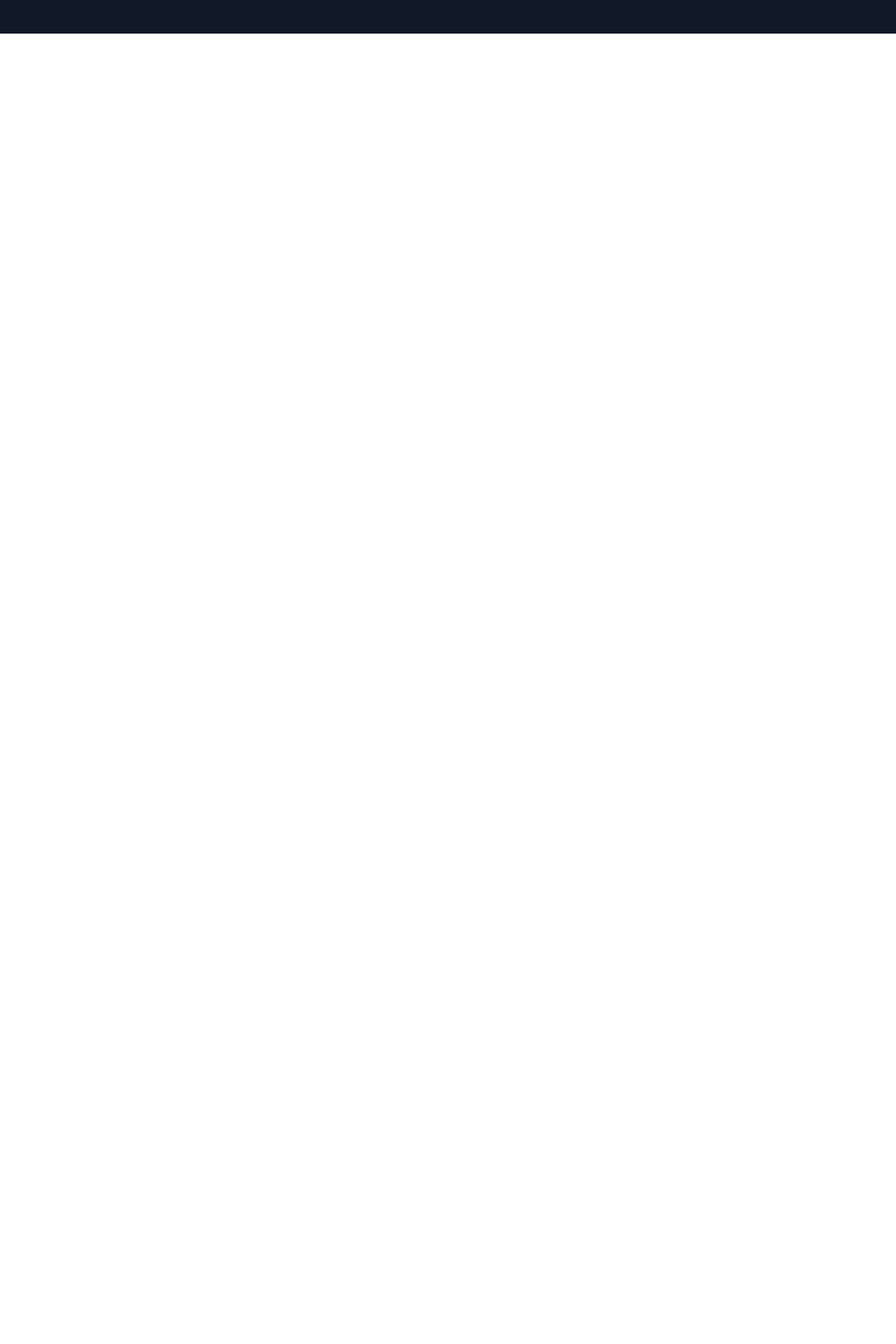
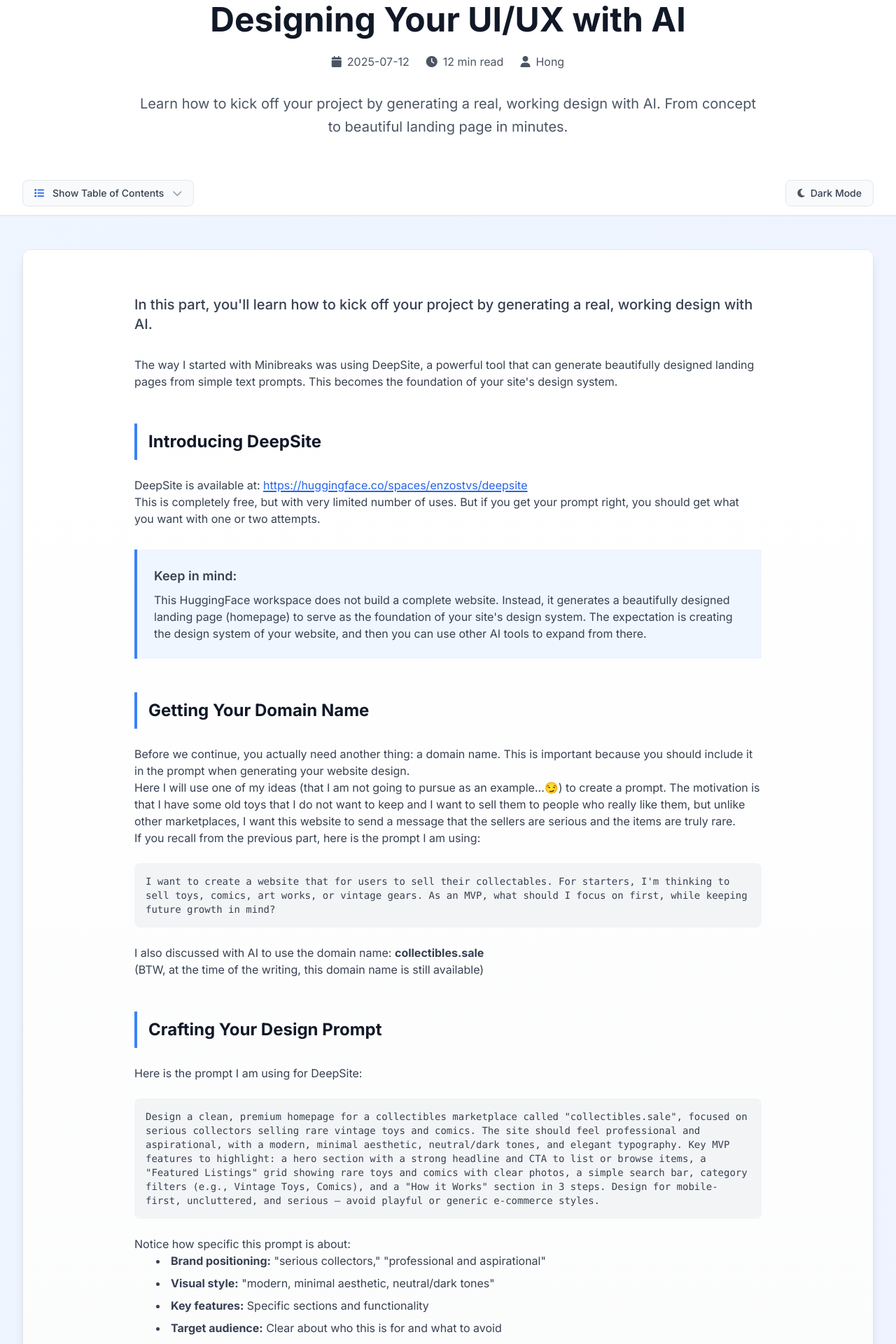
Before and after one commit to sowenzhang/hongincanada, a SvelteKit app: page /series/part-5-designing-ui-ux in a window 1280 px wide. Before the commit this address had no page. Shown: the part 220-2140 px from the top of the page at 70% size. Before the commit the page ends 800 px from the top, so only its background shows below. Built offline with nearby package versions, Linux system fonts and the light colour scheme.

Commit message:
add part-5

```diff
--- a/src/lib/data/seriesData.ts
+++ b/src/lib/data/seriesData.ts
@@ -60,8 +60,8 @@ export const seriesParts = [
         title: "Designing Your UI/UX with AI",
         description: "Explore how to use AI for wireframing, generating page layouts, and writing user-facing copy. Homework: Draw or describe your main page's layout based on AI suggestions.",
         readTime: "12 min read",
-        publishDate: "2025-07-08",
-        status: "coming-soon",
+        publishDate: "2025-07-12",
+        status: "published",
         slug: "part-5-designing-ui-ux",
         canonical: "https://hongincanada.com/series/part-5-designing-ui-ux",
         ogImage: "https://hongincanada.com/profile.png"
--- a/src/routes/series/part-4-crafting-idea-mvp/+page.svelte
+++ b/src/routes/series/part-4-crafting-idea-mvp/+page.svelte
@@ -22,7 +22,7 @@
 	];
 </script>
 
-<BaseSeriesPage {articleData} {navigation} {tableOfContents} disableNextPart={true}>
+<BaseSeriesPage {articleData} {navigation} {tableOfContents}>
 	<!-- Custom header content -->
 	<svelte:fragment slot="header">
 		<h1
--- /dev/null
+++ b/src/routes/series/part-5-designing-ui-ux/+page.svelte
@@ -0,0 +1,222 @@
+<script>
+	import BaseSeriesPage from '$lib/components/BaseSeriesPage.svelte';
+	import { getArticleData, getNavigationData } from '$lib/data/seriesData';
+
+	// Get centralized data for Part 5
+	const articleData = getArticleData(5);
+	const navigation = getNavigationData(5);
+
+	// Table of contents
+	const tableOfContents = [
+		{ id: 'intro', title: 'Introduction', level: 1 },
+		{ id: 'deepsite-introduction', title: 'Introducing DeepSite', level: 1 },
+		{ id: 'domain-name', title: 'Getting Your Domain Name', level: 1 },
+		{ id: 'crafting-prompt', title: 'Crafting Your Design Prompt', level: 1 },
+		{ id: 'generated-result', title: 'The Generated Result', level: 1 },
+		{ id: 'technical-notes', title: 'Technical Notes', level: 1 },
+		{ id: 'homework', title: 'Homework', level: 1 }
+	];
+</script>
+
+<BaseSeriesPage {articleData} {navigation} {tableOfContents} disableNextPart={true}>
+	<!-- Custom header content -->
+	<svelte:fragment slot="header">
+		<h1
+			class="mb-6 text-center text-4xl font-bold text-gray-900 transition-colors md:text-5xl dark:text-white"
+		>
+			Designing Your UI/UX with AI
+		</h1>
+
+		<div
+			class="mb-8 flex flex-wrap items-center justify-center gap-6 text-gray-600 dark:text-gray-400"
+		>
+			<span><i class="fas fa-calendar mr-2"></i>{articleData?.publishDate}</span>
+			<span><i class="fas fa-clock mr-2"></i>{articleData?.readTime}</span>
+			<span><i class="fas fa-user mr-2"></i>Hong</span>
+		</div>
+
+		<p
+			class="mx-auto max-w-4xl text-center text-xl leading-relaxed text-gray-600 dark:text-gray-300"
+		>
+			Learn how to kick off your project by generating a real, working design with AI. From concept to beautiful landing page in minutes.
+		</p>
+	</svelte:fragment>
+
+	<!-- Main content -->
+
+	<section id="intro">
+		<p class="lead mb-8 text-xl font-medium text-gray-800 dark:text-gray-200">
+			In this part, you'll learn how to kick off your project by generating a real, working design with AI.
+		</p>
+
+		<p>
+			The way I started with Minibreaks was using DeepSite, a powerful tool that can generate beautifully designed landing pages from simple text prompts. This becomes the foundation of your site's design system.
+		</p>
+	</section>
+
+	<section id="deepsite-introduction">
+		<h2>Introducing DeepSite</h2>
+
+		<p>
+			DeepSite is available at: <a href="https://huggingface.co/spaces/enzostvs/deepsite" target="_blank" rel="noopener">https://huggingface.co/spaces/enzostvs/deepsite</a>
+		</p>
+
+		<p>
+			This is completely free, but with very limited number of uses. But if you get your prompt right, you should get what you want with one or two attempts.
+		</p>
+
+		<div class="not-prose my-8 border-l-4 border-blue-500 bg-blue-50 p-6 dark:bg-blue-900/20">
+			<p class="mb-2 text-lg font-semibold text-blue-700 dark:text-blue-300">
+				Keep in mind:
+			</p>
+			<p class="mb-0 text-blue-700 dark:text-blue-300">
+				This HuggingFace workspace does not build a complete website. Instead, it generates a beautifully designed landing page (homepage) to serve as the foundation of your site's design system. The expectation is creating the design system of your website, and then you can use other AI tools to expand from there.
+			</p>
+		</div>
+	</section>
+
+	<section id="domain-name">
+		<h2>Getting Your Domain Name</h2>
+
+		<p>
+			Before we continue, you actually need another thing: a domain name. This is important because you should include it in the prompt when generating your website design.
+		</p>
+
+		<p>
+			Here I will use one of my ideas (that I am not going to pursue as an example...😏) to create a prompt. The motivation is that I have some old toys that I do not want to keep and I want to sell them to people who really like them, but unlike other marketplaces, I want this website to send a message that the sellers are serious and the items are truly rare.
+		</p>
+
+		<p>
+			If you recall from the previous part, here is the prompt I am using:
+		</p>
+
+		<div class="not-prose my-6 rounded-lg bg-gray-100 p-4 dark:bg-gray-800">
+			<p class="mb-0 font-mono text-sm text-gray-700 dark:text-gray-300">
+				I want to create a website that for users to sell their collectables. For starters, I'm thinking to sell toys, comics, art works, or vintage gears. As an MVP, what should I focus on first, while keeping future growth in mind?
+			</p>
+		</div>
+
+		<p>
+			I also discussed with AI to use the domain name: <strong>collectibles.sale</strong><br>
+			(BTW, at the time of the writing, this domain name is still available)
+		</p>
+	</section>
+
+	<section id="crafting-prompt">
+		<h2>Crafting Your Design Prompt</h2>
+
+		<p>
+			Here is the prompt I am using for DeepSite:
+		</p>
+
+		<div class="not-prose my-6 rounded-lg bg-gray-100 p-4 dark:bg-gray-800">
+			<p class="mb-0 font-mono text-sm text-gray-700 dark:text-gray-300">
+				Design a clean, premium homepage for a collectibles marketplace called "collectibles.sale", focused on serious collectors selling rare vintage toys and comics. The site should feel professional and aspirational, with a modern, minimal aesthetic, neutral/dark tones, and elegant typography. Key MVP features to highlight: a hero section with a strong headline and CTA to list or browse items, a "Featured Listings" grid showing rare toys and comics with clear photos, a simple search bar, category filters (e.g., Vintage Toys, Comics), and a "How it Works" section in 3 steps. Design for mobile-first, uncluttered, and serious — avoid playful or generic e-commerce styles.
+			</p>
+		</div>
+
+		<p>
+			Notice how specific this prompt is about:
+		</p>
+
+		<ul>
+			<li><strong>Brand positioning:</strong> "serious collectors," "professional and aspirational"</li>
+			<li><strong>Visual style:</strong> "modern, minimal aesthetic, neutral/dark tones"</li>
+			<li><strong>Key features:</strong> Specific sections and functionality</li>
+			<li><strong>Target audience:</strong> Clear about who this is for and what to avoid</li>
+		</ul>
+	</section>
+
+	<section id="generated-result">
+		<h2>The Generated Result</h2>
+
+		<p>
+			Here is the result:
+		</p>
+
+		<div class="not-prose my-8 rounded-lg bg-gray-100 p-4 dark:bg-gray-800">
+			<p class="mb-2 text-center text-gray-600 dark:text-gray-400">
+				<img src="/ai-series/ai-generated-design.jpg" alt="AI Generated Design Screenshot" class="max-w-full h-auto rounded-lg shadow-lg">
+			</p>
+		</div>
+
+		<p>
+			You can also visit my HuggingFace space to view this generated page: <br>
+			<a href="https://huggingface.co/spaces/hongincanada/collectibles-sale" target="_blank" rel="noopener">https://huggingface.co/spaces/hongincanada/collectibles-sale</a>
+		</p>
+
+		<p>
+			Honestly, it's a very good starting point. Copy the source code, and create a new file in your local machine (anywhere is fine), call it <code>generated.html</code>, paste the entire code to there. We will use it in the next section.
+		</p>
+	</section>
+
+	<section id="technical-notes">
+		<h2>Technical Notes</h2>
+
+		<p>
+			Two technical notes about the generated code:
+		</p>
+
+		<div class="not-prose my-6 space-y-4">
+			<div class="flex items-start space-x-4">
+				<div class="flex h-8 w-8 flex-shrink-0 items-center justify-center rounded-full bg-blue-500 text-white font-bold">
+					1
+				</div>
+				<div>
+					<p class="text-gray-700 dark:text-gray-300">
+						It uses <strong>Tailwind CSS v3</strong>, a popular utility-based framework for styling. Tailwind v4 exists now, but v3 is still perfectly fine for a prototype.
+					</p>
+				</div>
+			</div>
+
+			<div class="flex items-start space-x-4">
+				<div class="flex h-8 w-8 flex-shrink-0 items-center justify-center rounded-full bg-green-500 text-white font-bold">
+					2
+				</div>
+				<div>
+					<p class="text-gray-700 dark:text-gray-300">
+						The page references Tailwind via a CDN (cdn.tailwindcss.com) — this is great for testing but not recommended for production.
+					</p>
+				</div>
+			</div>
+		</div>
+
+		<div class="not-prose my-8 border-l-4 border-yellow-500 bg-yellow-50 p-6 dark:bg-yellow-900/20">
+			<p class="mb-0 text-yellow-700 dark:text-yellow-300">
+				Don't worry about these details yet. I'll remind you about updating them later when we prepare for deployment.
+			</p>
+		</div>
+	</section>
+	<section id="homework">
+		<h2>Your Homework</h2>
+
+		<p>
+			Before moving to Part 6, complete this design exercise to create your website's foundation:
+		</p>
+
+		<div class="my-6 space-y-4">
+			<div class="flex items-start space-x-3">
+				<input type="checkbox" class="mt-1 h-5 w-5 rounded text-blue-600" disabled />
+				<span>Visit the DeepSite workspace and generate a homepage for your own idea</span>
+			</div>
+			<div class="flex items-start space-x-3">
+				<input type="checkbox" class="mt-1 h-5 w-5 rounded text-blue-600" disabled />
+				<span>Iterate on your prompt if needed - remember, you have limited attempts, so make them count!</span>
+			</div>
+			<div class="flex items-start space-x-3">
+				<input type="checkbox" class="mt-1 h-5 w-5 rounded text-blue-600" disabled />
+				<span>Once happy with the result, click View Source, copy all the code, and save it as <code>generated.html</code></span>
+			</div>
+		</div>
+
+		<div class="not-prose my-6 border-l-4 border-blue-500 bg-blue-50 p-4 dark:bg-blue-900/20">
+			<p class="mb-0 text-gray-700 dark:text-gray-300">
+				💡 <strong>Pro tip:</strong> Be as specific as possible in your prompt about the mood, target audience, and key features you want to highlight.
+			</p>
+		</div>
+
+		<p>
+			In the next part, we'll expand on this and turn it into a functioning website!
+		</p>
+	</section>
+</BaseSeriesPage>
```
Also changed, not shown: static/ai-series/ai-generated-design.jpg (added), 1 other file (tests, documents, lock files or other folders).
